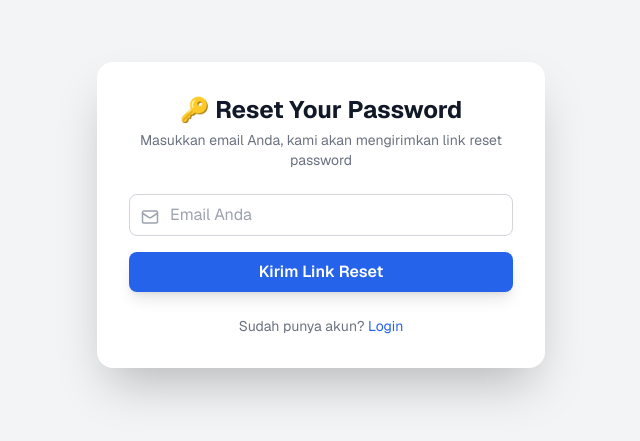
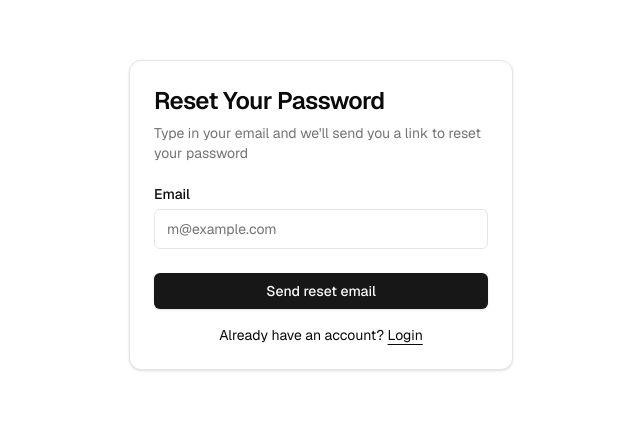
Before and after one commit to ghazwanz/attendance, a Next.js app: page /auth/forgot-password in a window 1280 px wide. Shown: the part 185-626 px from the top of the page, without its empty margins (319-959 px from the left). Built offline with nearby package versions, Linux system fonts and the light colour scheme; no server answers.

Commit message:
rollback to default forgot password

```diff
--- a/app/auth/forgot-password/page.tsx
+++ b/app/auth/forgot-password/page.tsx
@@ -1,84 +1,96 @@
-"use client";
+// "use client";
 
-import { useRouter } from "next/navigation"; // ⬅ pakai router
-import { useState } from "react";
-import { Mail } from "lucide-react";
-import Link from "next/link";
-import { motion } from "framer-motion";
+// import { useRouter } from "next/navigation"; // ⬅ pakai router
+// import { useState } from "react";
+// import { Mail } from "lucide-react";
+// import Link from "next/link";
+// import { motion } from "framer-motion";
 
-export default function ForgotPasswordPage() {
+// export default function ForgotPasswordPage() {
+//   return (
+//     <div className="flex items-center justify-center min-h-screen p-6 bg-gray-100 dark:bg-gray-950">
+//       <ForgotPasswordForm />
+//     </div>
+//   );
+// }
+
+// function ForgotPasswordForm() {
+//   const [email, setEmail] = useState("");
+//   const [loading, setLoading] = useState(false);
+//   const router = useRouter(); // ⬅ router Next.js
+
+//   const handleSubmit = (e: React.FormEvent) => {
+//     e.preventDefault();
+//     setLoading(true);
+
+//     setTimeout(() => {
+//       setLoading(false);
+//       alert("📧 Link reset password sudah dikirim ke email Anda!");
+
+//       // simulasi klik link dari email
+//       router.push("/auth/update-password"); // ⬅ pindah ke halaman ganti password
+//     }, 1500);
+//   };
+
+//   return (
+//     <motion.div
+//       initial={{ opacity: 0, y: 20 }}
+//       animate={{ opacity: 1, y: 0 }}
+//       className="bg-white dark:bg-gray-900 p-8 rounded-2xl shadow-2xl w-full max-w-md"
+//     >
+//       <h2 className="text-2xl font-bold text-gray-900 dark:text-white text-center">
+//         🔑 Reset Your Password
+//       </h2>
+//       <p className="text-gray-500 dark:text-gray-400 text-center mt-1 mb-6 text-sm">
+//         Masukkan email Anda, kami akan mengirimkan link reset password
+//       </p>
+
+//       <form onSubmit={handleSubmit} className="space-y-4">
+//         <div className="relative">
+//           <Mail className="absolute left-3 top-3.5 text-gray-400" size={18} />
+//           <input
+//             type="email"
+//             placeholder="Email Anda"
+//             value={email}
+//             onChange={(e) => setEmail(e.target.value)}
+//             required
+//             className="w-full pl-10 pr-3 py-2 rounded-lg border border-gray-300 dark:border-gray-700
+//                        focus:ring-2 focus:ring-blue-500 dark:focus:ring-blue-400
+//                        dark:bg-gray-800 dark:text-white"
+//           />
+//         </div>
+
+//         <motion.button
+//           whileTap={{ scale: 0.97 }}
+//           whileHover={{ scale: 1.02 }}
+//           type="submit"
+//           disabled={loading}
+//           className={`w-full py-2 rounded-lg font-semibold shadow-lg transition-colors duration-200
+//             ${loading ? "bg-blue-400 cursor-not-allowed" : "bg-blue-600 hover:bg-blue-700"}
+//             text-white`}
+//         >
+//           {loading ? "Mengirim..." : "Kirim Link Reset"}
+//         </motion.button>
+//       </form>
+
+//       <p className="text-center text-sm text-gray-500 dark:text-gray-400 mt-6">
+//         Sudah punya akun?{" "}
+//         <Link href="/auth/login" className="text-blue-600 dark:text-blue-400 hover:underline">
+//           Login
+//         </Link>
+//       </p>
+//     </motion.div>
+//   );
+// }
+
+import { ForgotPasswordForm } from "@/components/forgot-password-form";
+
+export default function Page() {
   return (
-    <div className="flex items-center justify-center min-h-screen p-6 bg-gray-100 dark:bg-gray-950">
-      <ForgotPasswordForm />
+    <div className="flex min-h-svh w-full items-center justify-center p-6 md:p-10">
+      <div className="w-full max-w-sm">
+        <ForgotPasswordForm />
+      </div>
     </div>
   );
 }
-
-function ForgotPasswordForm() {
-  const [email, setEmail] = useState("");
-  const [loading, setLoading] = useState(false);
-  const router = useRouter(); // ⬅ router Next.js
-
-  const handleSubmit = (e: React.FormEvent) => {
-    e.preventDefault();
-    setLoading(true);
-
-    setTimeout(() => {
-      setLoading(false);
-      alert("📧 Link reset password sudah dikirim ke email Anda!");
-
-      // simulasi klik link dari email
-      router.push("/auth/update-password"); // ⬅ pindah ke halaman ganti password
-    }, 1500);
-  };
-
-  return (
-    <motion.div
-      initial={{ opacity: 0, y: 20 }}
-      animate={{ opacity: 1, y: 0 }}
-      className="bg-white dark:bg-gray-900 p-8 rounded-2xl shadow-2xl w-full max-w-md"
-    >
-      <h2 className="text-2xl font-bold text-gray-900 dark:text-white text-center">
-        🔑 Reset Your Password
-      </h2>
-      <p className="text-gray-500 dark:text-gray-400 text-center mt-1 mb-6 text-sm">
-        Masukkan email Anda, kami akan mengirimkan link reset password
-      </p>
-
-      <form onSubmit={handleSubmit} className="space-y-4">
-        <div className="relative">
-          <Mail className="absolute left-3 top-3.5 text-gray-400" size={18} />
-          <input
-            type="email"
-            placeholder="Email Anda"
-            value={email}
-            onChange={(e) => setEmail(e.target.value)}
-            required
-            className="w-full pl-10 pr-3 py-2 rounded-lg border border-gray-300 dark:border-gray-700
-                       focus:ring-2 focus:ring-blue-500 dark:focus:ring-blue-400
-                       dark:bg-gray-800 dark:text-white"
-          />
-        </div>
-
-        <motion.button
-          whileTap={{ scale: 0.97 }}
-          whileHover={{ scale: 1.02 }}
-          type="submit"
-          disabled={loading}
-          className={`w-full py-2 rounded-lg font-semibold shadow-lg transition-colors duration-200
-            ${loading ? "bg-blue-400 cursor-not-allowed" : "bg-blue-600 hover:bg-blue-700"}
-            text-white`}
-        >
-          {loading ? "Mengirim..." : "Kirim Link Reset"}
-        </motion.button>
-      </form>
-
-      <p className="text-center text-sm text-gray-500 dark:text-gray-400 mt-6">
-        Sudah punya akun?{" "}
-        <Link href="/auth/login" className="text-blue-600 dark:text-blue-400 hover:underline">
-          Login
-        </Link>
-      </p>
-    </motion.div>
-  );
-}
--- a/app/auth/update-password/page.tsx
+++ b/app/auth/update-password/page.tsx
@@ -1,138 +1,149 @@
-"use client";
+// "use client";
 
-import { useState } from "react";
-import { Eye, EyeOff, Lock, Mail } from "lucide-react";
-import { motion } from "framer-motion";
-import { createClient } from "@/lib/supabase/client";
-import { showToast } from "@/lib/utils/toast";
+// import { useState } from "react";
+// import { Eye, EyeOff, Lock, Mail } from "lucide-react";
+// import { motion } from "framer-motion";
+// import { createClient } from "@/lib/supabase/client";
+// import { showToast } from "@/lib/utils/toast";
 
-export default function UpdatePasswordPage() {
-  const supabase = createClient();
+// export default function UpdatePasswordPage() {
+//   const supabase = createClient();
 
-  const [form, setForm] = useState({
-    email: "",
-    newPassword: "",
-    confirmPassword: "",
-  });
+//   const [form, setForm] = useState({
+//     email: "",
+//     newPassword: "",
+//     confirmPassword: "",
+//   });
 
-  const [showPassword, setShowPassword] = useState({
-    new: false,
-    confirm: false,
-  });
+//   const [showPassword, setShowPassword] = useState({
+//     new: false,
+//     confirm: false,
+//   });
 
-  const [loading, setLoading] = useState(false);
+//   const [loading, setLoading] = useState(false);
 
-  function handleChange(e: React.ChangeEvent<HTMLInputElement>) {
-    setForm({ ...form, [e.target.name]: e.target.value });
-  }
+//   function handleChange(e: React.ChangeEvent<HTMLInputElement>) {
+//     setForm({ ...form, [e.target.name]: e.target.value });
+//   }
 
-  async function handleSubmit(e: React.FormEvent) {
-    e.preventDefault();
+//   async function handleSubmit(e: React.FormEvent) {
+//     e.preventDefault();
 
-    if (form.newPassword !== form.confirmPassword) {
-      showToast({type:"error" ,message:"Konfirmasi password tidak cocok!"});
-      return;
-    }
+//     if (form.newPassword !== form.confirmPassword) {
+//       showToast({type:"error" ,message:"Konfirmasi password tidak cocok!"});
+//       return;
+//     }
 
-    setLoading(true);
+//     setLoading(true);
 
-    // Update password
-    const { data:resetData } = await supabase.rpc("resetpassword",{ 'user_email': form.email, 'new_plain_password': form.newPassword })
+//     // Update password
+//     const { data:resetData } = await supabase.rpc("resetpassword",{ 'user_email': form.email, 'new_plain_password': form.newPassword })
 
-    setLoading(false);
-    if (resetData !== "success") {
-      showToast({type:"error" ,message:`User dengan Email ${form.email} tidak ditemukan!`});
-      return
-    }
-    showToast({type:"success" ,message:`Password untuk user dengan email ${form.email} berhasil diubah`})
+//     setLoading(false);
+//     if (resetData !== "success") {
+//       showToast({type:"error" ,message:`User dengan Email ${form.email} tidak ditemukan!`});
+//       return
+//     }
+//     showToast({type:"success" ,message:`Password untuk user dengan email ${form.email} berhasil diubah`})
 
-    setForm({ email: "", newPassword: "", confirmPassword: "" });
-    window.location.href = "/auth/login";
-  }
+//     setForm({ email: "", newPassword: "", confirmPassword: "" });
+//     window.location.href = "/auth/login";
+//   }
 
+//   return (
+//     <div className="flex min-h-screen w-full items-center justify-center p-6 bg-gray-950">
+//       <motion.div
+//         initial={{ opacity: 0, y: 20 }}
+//         animate={{ opacity: 1, y: 0 }}
+//         className="bg-white dark:bg-gray-900 p-8 rounded-2xl shadow-2xl w-full max-w-md"
+//       >
+//         <h2 className="text-2xl font-bold text-gray-900 dark:text-white text-center">
+//           🔒 Update Password
+//         </h2>
+//         <p className="text-gray-500 dark:text-gray-400 text-center mt-1 mb-6 text-sm">
+//           Masukkan email dan password baru
+//         </p>
+
+//         <form onSubmit={handleSubmit} className="space-y-5">
+//           {/* Email */}
+//           <div className="relative">
+//             <Mail className="absolute left-3 top-3.5 text-gray-400" size={18} />
+//             <input
+//               type="email"
+//               name="email"
+//               placeholder="Email"
+//               value={form.email}
+//               onChange={handleChange}
+//               required
+//               className="w-full pl-10 pr-3 py-2 rounded-lg border border-gray-300 dark:border-gray-700 focus:ring-2 focus:ring-blue-500 dark:focus:ring-blue-400 dark:bg-gray-800 dark:text-white"
+//             />
+//           </div>
+
+//           {/* Password Baru */}
+//           <div className="relative">
+//             <Lock className="absolute left-3 top-3.5 text-gray-400" size={18} />
+//             <input
+//               type={showPassword.new ? "text" : "password"}
+//               name="newPassword"
+//               placeholder="Password Baru"
+//               value={form.newPassword}
+//               onChange={handleChange}
+//               required
+//               className="w-full pl-10 pr-10 py-2 rounded-lg border border-gray-300 dark:border-gray-700 focus:ring-2 focus:ring-blue-500 dark:focus:ring-blue-400 dark:bg-gray-800 dark:text-white"
+//             />
+//             <button
+//               type="button"
+//               onClick={() => setShowPassword((prev) => ({ ...prev, new: !prev.new }))}
+//               className="absolute right-3 top-3.5 text-gray-400 hover:text-gray-600 dark:hover:text-gray-300"
+//             >
+//               {showPassword.new ? <EyeOff size={18} /> : <Eye size={18} />}
+//             </button>
+//           </div>
+
+//           {/* Konfirmasi Password Baru */}
+//           <div className="relative">
+//             <Lock className="absolute left-3 top-3.5 text-gray-400" size={18} />
+//             <input
+//               type={showPassword.confirm ? "text" : "password"}
+//               name="confirmPassword"
+//               placeholder="Konfirmasi Password Baru"
+//               value={form.confirmPassword}
+//               onChange={handleChange}
+//               required
+//               className="w-full pl-10 pr-10 py-2 rounded-lg border border-gray-300 dark:border-gray-700 focus:ring-2 focus:ring-blue-500 dark:focus:ring-blue-400 dark:bg-gray-800 dark:text-white"
+//             />
+//             <button
+//               type="button"
+//               onClick={() => setShowPassword((prev) => ({ ...prev, confirm: !prev.confirm }))}
+//               className="absolute right-3 top-3.5 text-gray-400 hover:text-gray-600 dark:hover:text-gray-300"
+//             >
+//               {showPassword.confirm ? <EyeOff size={18} /> : <Eye size={18} />}
+//             </button>
+//           </div>
+
+//           {/* Tombol Submit */}
+//           <motion.button
+//             whileTap={{ scale: 0.97 }}
+//             whileHover={{ scale: 1.02 }}
+//             type="submit"
+//             disabled={loading}
+//             className="w-full py-2 bg-blue-600 hover:bg-blue-700 text-white rounded-lg font-semibold shadow-lg transition-colors duration-200 disabled:opacity-50"
+//           >
+//             {loading ? "Menyimpan..." : "Simpan Perubahan"}
+//           </motion.button>
+//         </form>
+//       </motion.div>
+//     </div>
+//   );
+// }
+import { UpdatePasswordForm } from "@/components/update-password-form";
+
+export default function Page() {
   return (
-    <div className="flex min-h-screen w-full items-center justify-center p-6 bg-gray-950">
-      <motion.div
-        initial={{ opacity: 0, y: 20 }}
-        animate={{ opacity: 1, y: 0 }}
-        className="bg-white dark:bg-gray-900 p-8 rounded-2xl shadow-2xl w-full max-w-md"
-      >
-        <h2 className="text-2xl font-bold text-gray-900 dark:text-white text-center">
-          🔒 Update Password
-        </h2>
-        <p className="text-gray-500 dark:text-gray-400 text-center mt-1 mb-6 text-sm">
-          Masukkan email dan password baru
-        </p>
-
-        <form onSubmit={handleSubmit} className="space-y-5">
-          {/* Email */}
-          <div className="relative">
-            <Mail className="absolute left-3 top-3.5 text-gray-400" size={18} />
-            <input
-              type="email"
-              name="email"
-              placeholder="Email"
-              value={form.email}
-              onChange={handleChange}
-              required
-              className="w-full pl-10 pr-3 py-2 rounded-lg border border-gray-300 dark:border-gray-700 focus:ring-2 focus:ring-blue-500 dark:focus:ring-blue-400 dark:bg-gray-800 dark:text-white"
-            />
-          </div>
-
-          {/* Password Baru */}
-          <div className="relative">
-            <Lock className="absolute left-3 top-3.5 text-gray-400" size={18} />
-            <input
-              type={showPassword.new ? "text" : "password"}
-              name="newPassword"
-              placeholder="Password Baru"
-              value={form.newPassword}
-              onChange={handleChange}
-              required
-              className="w-full pl-10 pr-10 py-2 rounded-lg border border-gray-300 dark:border-gray-700 focus:ring-2 focus:ring-blue-500 dark:focus:ring-blue-400 dark:bg-gray-800 dark:text-white"
-            />
-            <button
-              type="button"
-              onClick={() => setShowPassword((prev) => ({ ...prev, new: !prev.new }))}
-              className="absolute right-3 top-3.5 text-gray-400 hover:text-gray-600 dark:hover:text-gray-300"
-            >
-              {showPassword.new ? <EyeOff size={18} /> : <Eye size={18} />}
-            </button>
-          </div>
-
-          {/* Konfirmasi Password Baru */}
-          <div className="relative">
-            <Lock className="absolute left-3 top-3.5 text-gray-400" size={18} />
-            <input
-              type={showPassword.confirm ? "text" : "password"}
-              name="confirmPassword"
-              placeholder="Konfirmasi Password Baru"
-              value={form.confirmPassword}
-              onChange={handleChange}
-              required
-              className="w-full pl-10 pr-10 py-2 rounded-lg border border-gray-300 dark:border-gray-700 focus:ring-2 focus:ring-blue-500 dark:focus:ring-blue-400 dark:bg-gray-800 dark:text-white"
-            />
-            <button
-              type="button"
-              onClick={() => setShowPassword((prev) => ({ ...prev, confirm: !prev.confirm }))}
-              className="absolute right-3 top-3.5 text-gray-400 hover:text-gray-600 dark:hover:text-gray-300"
-            >
-              {showPassword.confirm ? <EyeOff size={18} /> : <Eye size={18} />}
-            </button>
-          </div>
-
-          {/* Tombol Submit */}
-          <motion.button
-            whileTap={{ scale: 0.97 }}
-            whileHover={{ scale: 1.02 }}
-            type="submit"
-            disabled={loading}
-            className="w-full py-2 bg-blue-600 hover:bg-blue-700 text-white rounded-lg font-semibold shadow-lg transition-colors duration-200 disabled:opacity-50"
-          >
-            {loading ? "Menyimpan..." : "Simpan Perubahan"}
-          </motion.button>
-        </form>
-      </motion.div>
+    <div className="flex min-h-svh w-full items-center justify-center p-6 md:p-10">
+      <div className="w-full max-w-sm">
+        <UpdatePasswordForm />
+      </div>
     </div>
   );
 }
--- a/lib/auth/action.ts
+++ b/lib/auth/action.ts
@@ -61,7 +61,7 @@
     password,
     options: {
       data: { name, role },
-      emailRedirectTo: `${process.env.NEXT_PUBLIC_SITE_URL}/auth/sign-up-success`,
+      emailRedirectTo: `${process.env.NEXT_PUBLIC_SITE_URL}/protected`,
     },
   });
 
```
